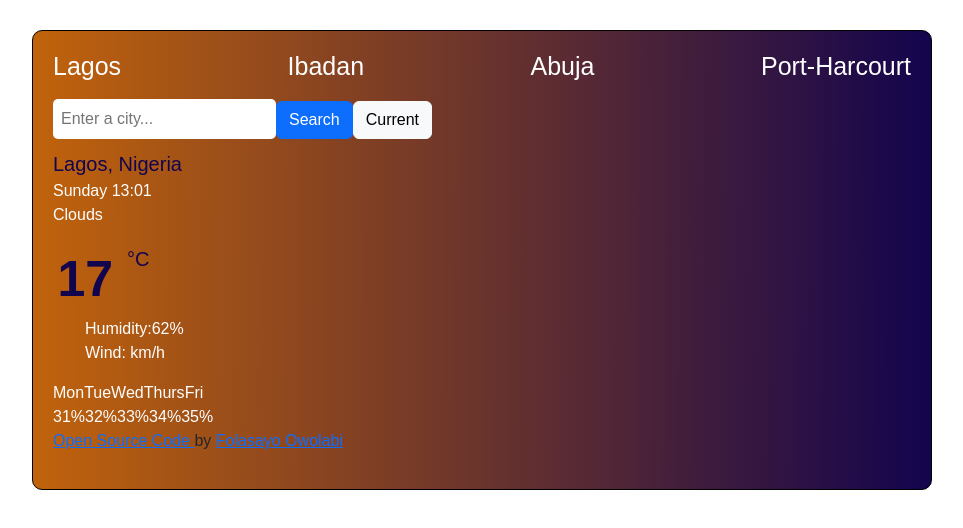
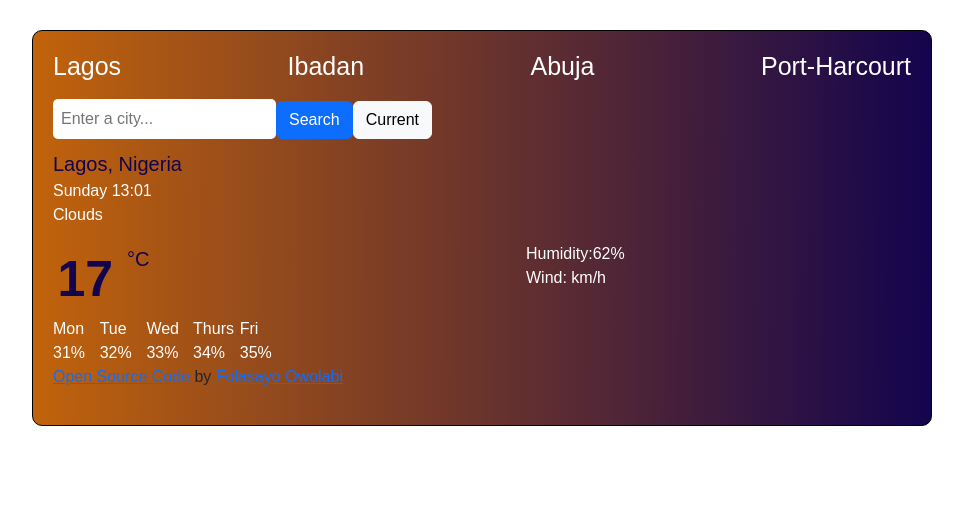
Before and after one commit to DPearls/react-weather-app, a React (Create React App) app: page / in a window 1280 px wide. Shown: the top 528 px of the page, without its empty margins (158-1121 px from the left). Built offline with nearby package versions, Linux system fonts and the light colour scheme.

Commit message:
Corrected the App.js

```diff
--- a/src/App.js
+++ b/src/App.js
@@ -1,7 +1,7 @@
 import React from "react";
+import "bootstrap/dist/css/bootstrap.min.css";
 import SearchEngine from "./SearchEngine";
 import "./styles.css";
-import "bootstrap/dist/css/bootstrap.min.css";
 
 function App() {
   return (
@@ -57,6 +57,7 @@ function App() {
             </span>
             <strong className="Tempp">17 </strong>
             <span className="Units"> °C </span>
+          </div>
           <div className="col-6">
             <ul>
               <li className="Humidy">
@@ -69,15 +70,22 @@ function App() {
           </div>
         </div>
       </div>
-      </div>
       <div className="Forecast">
         <div className="Days">
           <div className="row">
             <div className="col-md-2">
               <span>Mon</span>
+            </div>
+            <div className="col-md-2">
               <span>Tue</span>
+            </div>
+            <div className="col-md-2">
               <span>Wed</span>
+            </div>
+            <div className="col-md-2">
               <span>Thurs</span>
+            </div>
+            <div className="col-md-2">
               <span>Fri</span>
             </div>
           </div>
@@ -85,12 +93,20 @@ function App() {
             <div className="row">
               <div className="col-md-2">
                 <span>31%</span>
+              </div>
+              <div className="col-md-2">
                 <span>32%</span>
+              </div>
+              <div className="col-md-2">
                 <span>33%</span>
+              </div>
+              <div className="col-md-2">
                 <span>34%</span>
+              </div>
+              <div className="col-md-2">
                 <span>35%</span>
               </div>
-            </div>{" "}
+            </div>
           </div>
         </div>
       </div>
```
Lines whose indentation alone changed are shown as unchanged.
